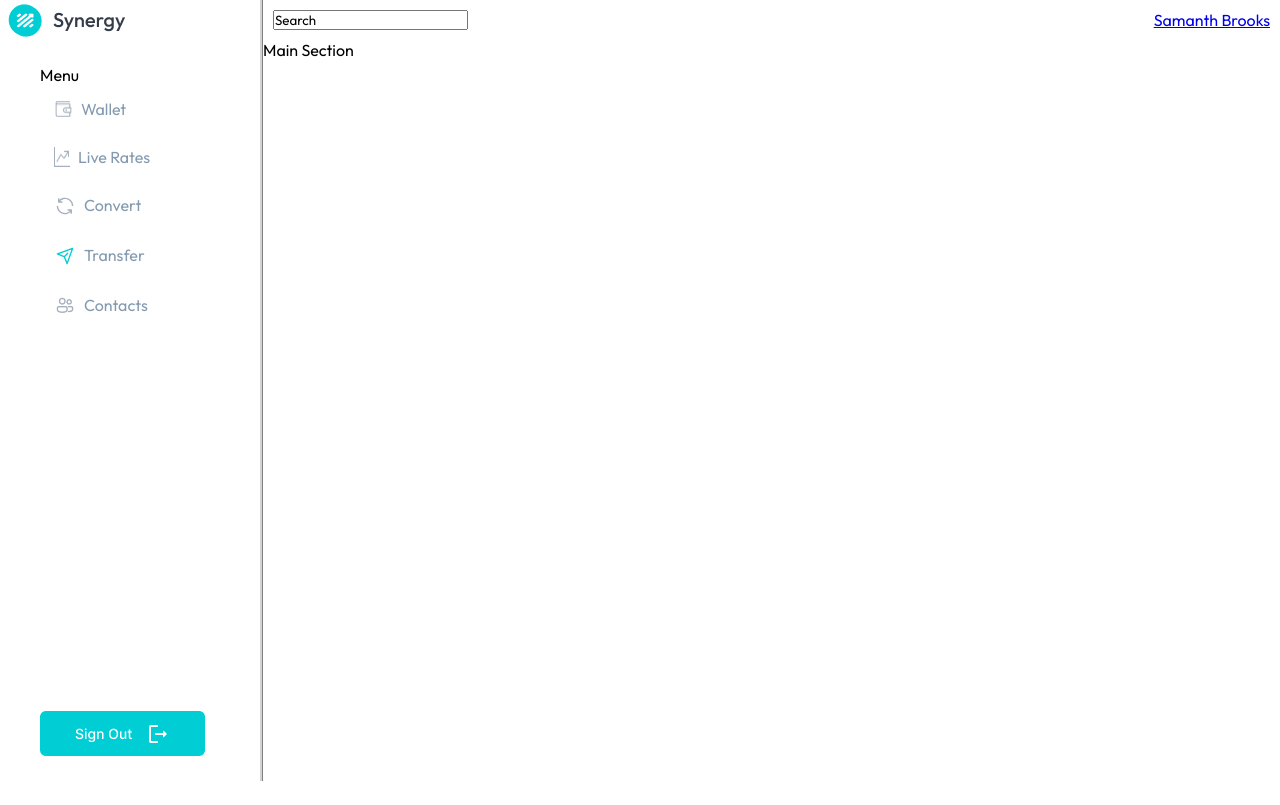
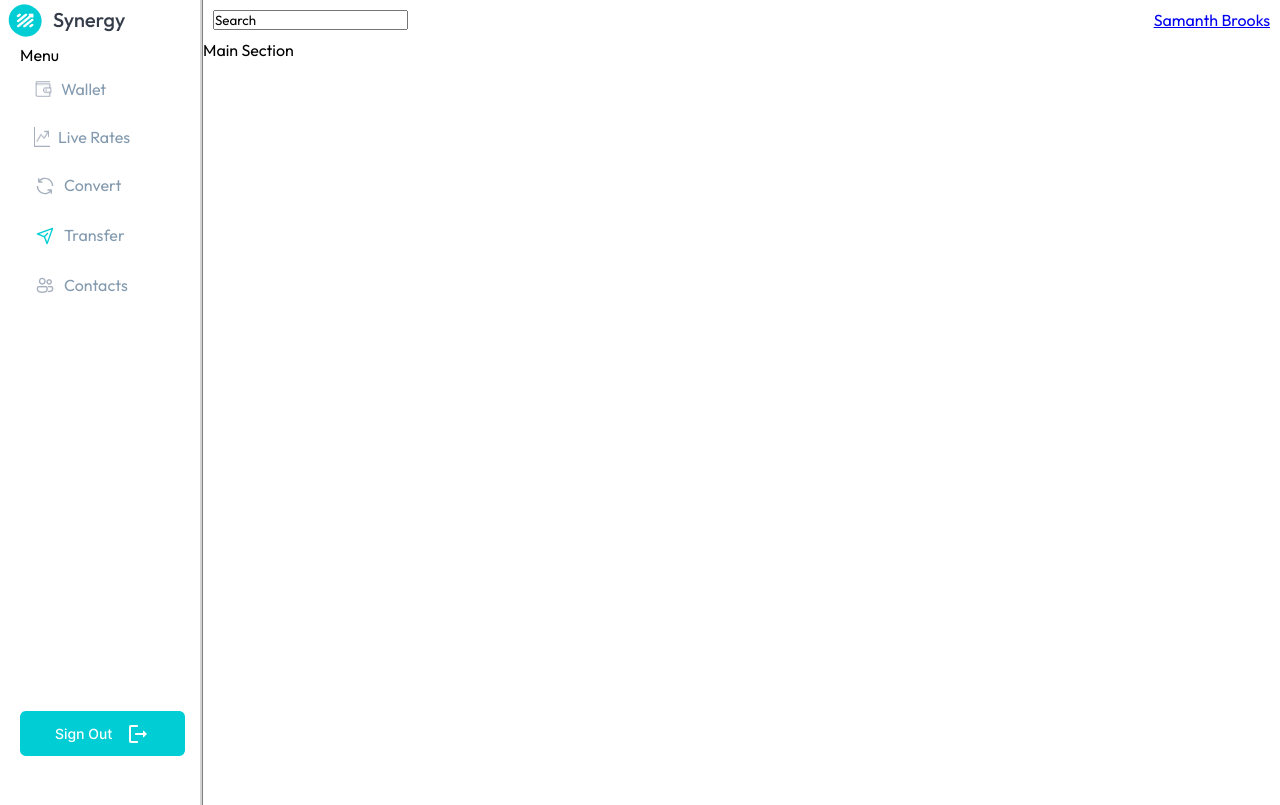
Before and after one commit to nology-tech/synergy, a React (Create React App) app: page /dashboard in a window 1280 px wide. Built offline with nearby package versions, Linux system fonts and the light colour scheme.

Commit message:
Updated some styling and Routing

```diff
--- a/src/components/NavMenu/NavMenu.scss
+++ b/src/components/NavMenu/NavMenu.scss
@@ -1,39 +1,12 @@
 @use "../../assets/sass/variables.scss" as *;
-
-    // .wrapper {
-    //     position: relative;
-    //     overflow: hidden;
-    //     width: 100px;
-    //     height: 100px;
-    //     border: 1px solid black;
-    // }
-
-    // #slide {
-    //     position: absolute;
-    //     left: -100px;
-    //     width: 100px;
-    //     height: 100px;
-    //     background: blue;
-    //     transition: 1s;
-    // }
-
-    // .wrapper:hover #slide {
-    //     transition: 1s;
-    //     left: 0;
-    // }
-
 
 .sidemenu{
     display: flex;
     flex-direction: column;
-    height:87vh;
-    //width:12%;
+    height:95vh;
     padding-left: 20px;
-    margin: 20px;
-    min-width: 220px;
-    // transform: translateX(0%);
-    // transition: transform 0.5s ease-in-out;
-
+    //margin: 20px;
+    min-width: 200px;
     &__items {
 
         *:active, *:hover {
@@ -77,7 +50,7 @@
             }
         }
         .sidemenu__item:active, .sidemenu__item:hover{
-            border-right: 5px ridge $color-middle-blue;
+            border-right: 7px solid $color-middle-blue;
         }
     }
     &__signout {
--- a/src/components/SignInNav/SignInNav.jsx
+++ b/src/components/SignInNav/SignInNav.jsx
@@ -19,12 +19,12 @@ const SignInNav = (props) => {
           </div>
           <div className="topnav__signin">
             {title === "Sign Up" && (
-              <Link to="/dashboard" className="signup">
+              <Link to="/signup" className="signup">
                 {title}
               </Link>
             )}
             {title === "Login" && (
-              <Link to="/signin" className="signup">
+              <Link to="/dashboard" className="signup">
                 {title}
               </Link>
             )}
--- a/src/containers/UserDashboard/UserDashboard.jsx
+++ b/src/containers/UserDashboard/UserDashboard.jsx
@@ -14,9 +14,11 @@ const UserDashboard = () => {
       <div className="userdashboard_main">
         <div className="userdashboard_main_top">
           <input type="text" name="test" id="" value="Search" />
-          <a href="#" className="signin">
-            Samanth Brooks
-          </a>
+          <div className="user">
+            <a href="#" className="signin">
+              Samanth Brooks
+            </a>
+          </div>
         </div>
         <div>Main Section</div>
       </div>
--- a/src/containers/UserDashboard/UserDashboard.scss
+++ b/src/containers/UserDashboard/UserDashboard.scss
@@ -1,6 +1,6 @@
 .userdashboard{
     display: grid;
-    grid-template-columns: 1fr 4fr;
+    grid-template-columns: 1fr 7fr;
 
     &_menu{
         border-right: 3px ridge lightgray;
```
